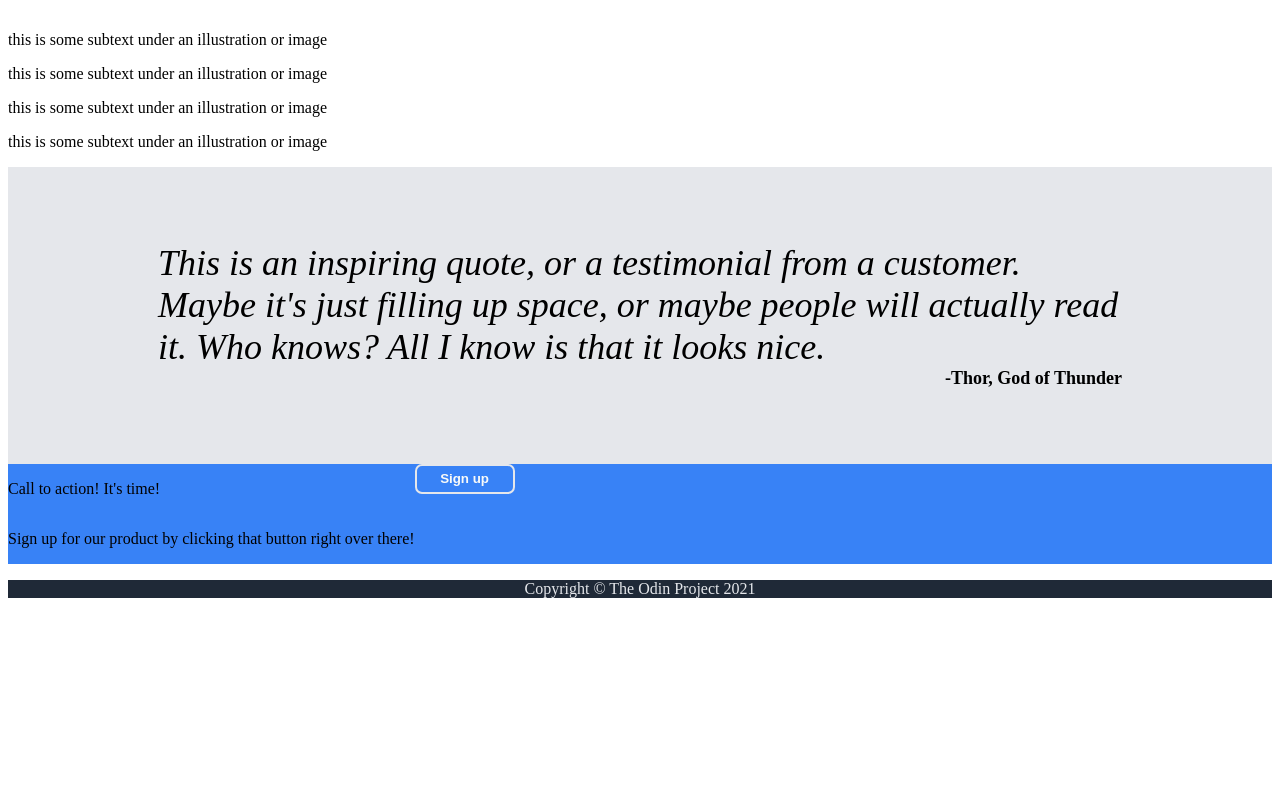
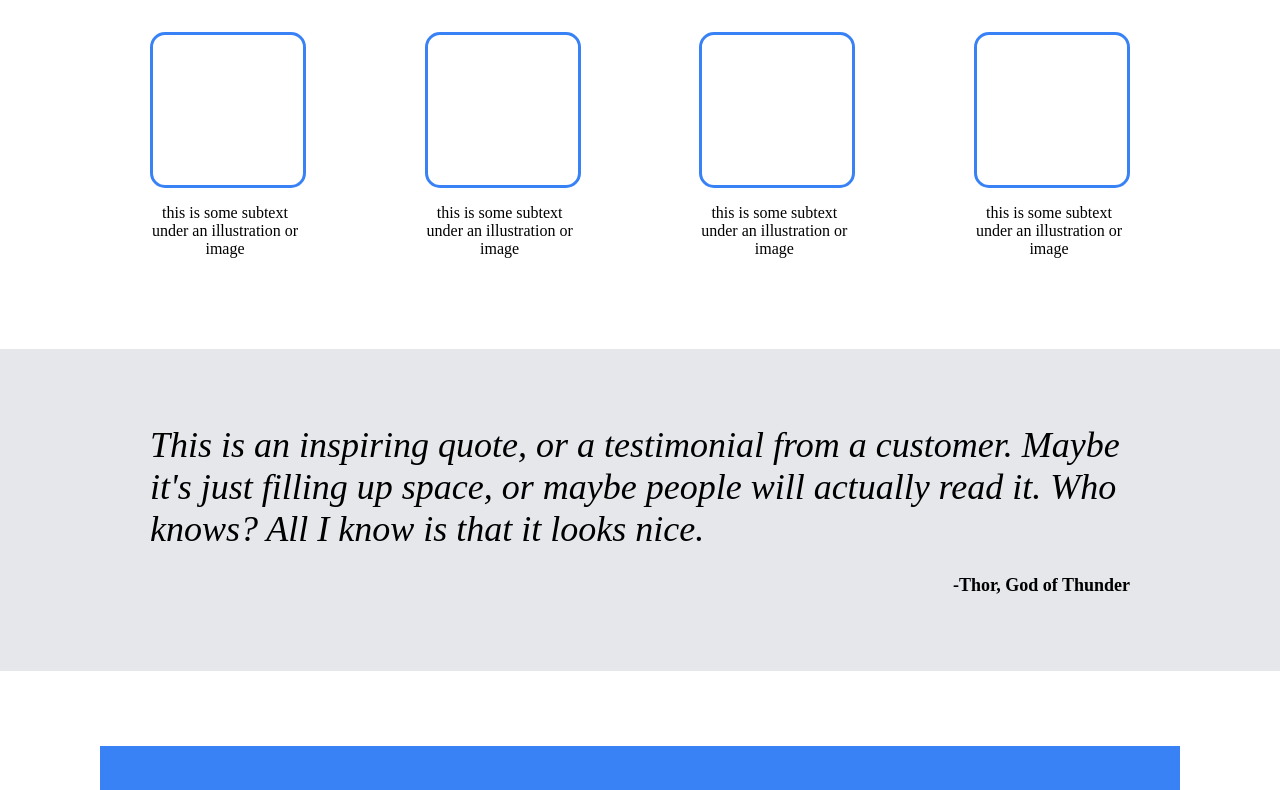
Before and after one commit to Shevrel/odin-landingpage, a plain HTML site: page index.html in a window 1280 px wide. Shown: the part 440-1230 px from the top of the page. Before the commit the page ends 1054 px from the top, so only its background shows below. Drawn offline with Linux system fonts and the light colour scheme.

Commit message:
Add style to information part of website
Make a container around every box with subtext.
Also add padding and margin to various parts of the website.

```diff
--- a/index.html
+++ b/index.html
@@ -27,14 +27,28 @@
           <div class="image-text">this is a placerholder for an image</div>
         </div>
       </div>
+
       <div class="content">
         <h2 class="header-info">Some random information.</h2>
         <div class="info">
-          <p>this is some subtext under an illustration or image</p>
-          <p>this is some subtext under an illustration or image</p>
-          <p>this is some subtext under an illustration or image</p>
-          <p>this is some subtext under an illustration or image</p>
+          <div class="info1">
+            <div class="square"></div>
+            <p class="info-text">this is some subtext under an illustration or image</p>
+          </div>
+          <div class="info2">
+            <div class="square"></div>
+            <p class="info-text">this is some subtext under an illustration or image</p>
+          </div>
+          <div class="info3">
+            <div class="square"></div>
+            <p class="info-text">this is some subtext under an illustration or image</p>
+          </div>
+          <div class="info4">
+            <div class="square"></div>
+            <p class="info-text">this is some subtext under an illustration or image</p>
+          </div>
         </div>
+
         <div class="quote">
           <p class="quote-text">This is an inspiring quote, or a testimonial from a customer.
             Maybe it's just filling up space, or maybe people will actually read it. Who knows? All I know is that it looks nice.</p>
@@ -43,11 +57,13 @@
       </div>
 
       <div class="footer-section">
-        <div class="call-text">
-          <p>Call to action! It's time!</p>
-          <p>Sign up for our product by clicking that button right over there!</p>
+        <div class="call-section">
+          <p class="call-header">Call to action! It's time!</p>
+          <p class="call-text">Sign up for our product by clicking that button right over there!</p>
         </div>
-        <button class="button button-bottom">Sign up</button>
+        <div class="button-container">
+          <button class="button button-bottom">Sign up</button>
+        </div>
       </div>
 
         <p class="footer">Copyright &#169 The Odin Project 2021</p>
--- a/style.css
+++ b/style.css
@@ -1,3 +1,8 @@
+body {
+    margin: 0;
+    padding: 0;
+}
+
 .header,
 .footer {
     /* display: flex; */
@@ -25,6 +30,7 @@
 .headerbot {
     margin-top: 50px;
     padding-bottom: 100px;
+    gap: 24px
 }
 
 .awesome-website {
@@ -99,6 +105,7 @@ a {
     /* padding: 30px 125px; */
     display: flex;
     flex-direction: column;
+    justify-content: space-between;
     flex: 1;
 }
 
@@ -109,6 +116,39 @@ a {
     color: #1f2937;
     font-weight: 900;
 }
+
+.info {
+    display: flex;
+    justify-content: space-between;
+    flex-shrink: 0;
+    flex-wrap: wrap;
+    padding: 25px 150px 75px 150px;
+    gap: 4px
+}
+
+.square {
+    display: flex;
+    border-width: 3px;
+    border-color: #3882f6;
+    border-style: solid;
+    border-radius: 15px;
+    width: 150px;
+    height: 150px;
+}
+
+.info-text {
+    text-align: center;
+    width: 150px;
+}
+
+/* .info1,
+.info2,
+.info3,
+.info4 {
+    display: flex;
+    flex-direction: column;
+} */
+
 
 .quote {
     display: flex;
@@ -130,6 +170,7 @@ a {
 }
 
 .author {
+    margin-top: 25px;
     font-size: 18px;
     font-weight: 900;
     align-self: flex-end;
@@ -137,15 +178,35 @@ a {
 
 .footer-section {
     display: flex;
+    justify-content: space-between;
+    align-items: center;
     background-color: #3882f6;
+    margin: 75px 100px;
+    padding: 50px 100px;
 }
 
-.call-text {
+.call-section {
     display: flex;
     flex-direction: column;
 }
 
+.call-header,
+.call-text {
+    color: #e5e7eb;
+    margin: 0;
+    padding: 0;
+}
+
+.call-header {
+    font-weight: 900;
+}
+
 .footer {
+    margin: 0;
+    padding: 0;
+    display: flex;
+    justify-content: center;
+    align-items: center;
+    height: 75px;
     color: #e5e7eb;
-    text-align: center;
 }
```
